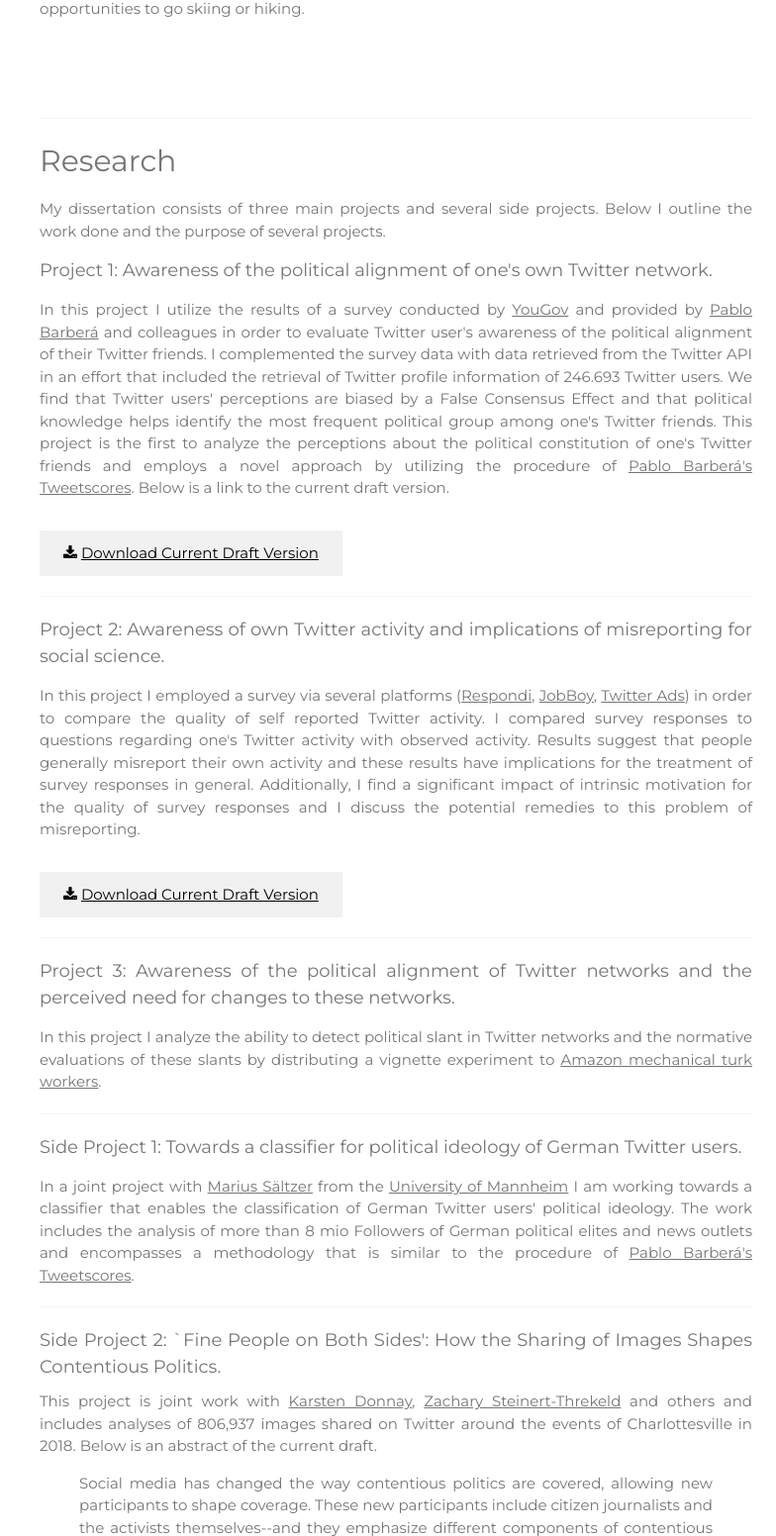
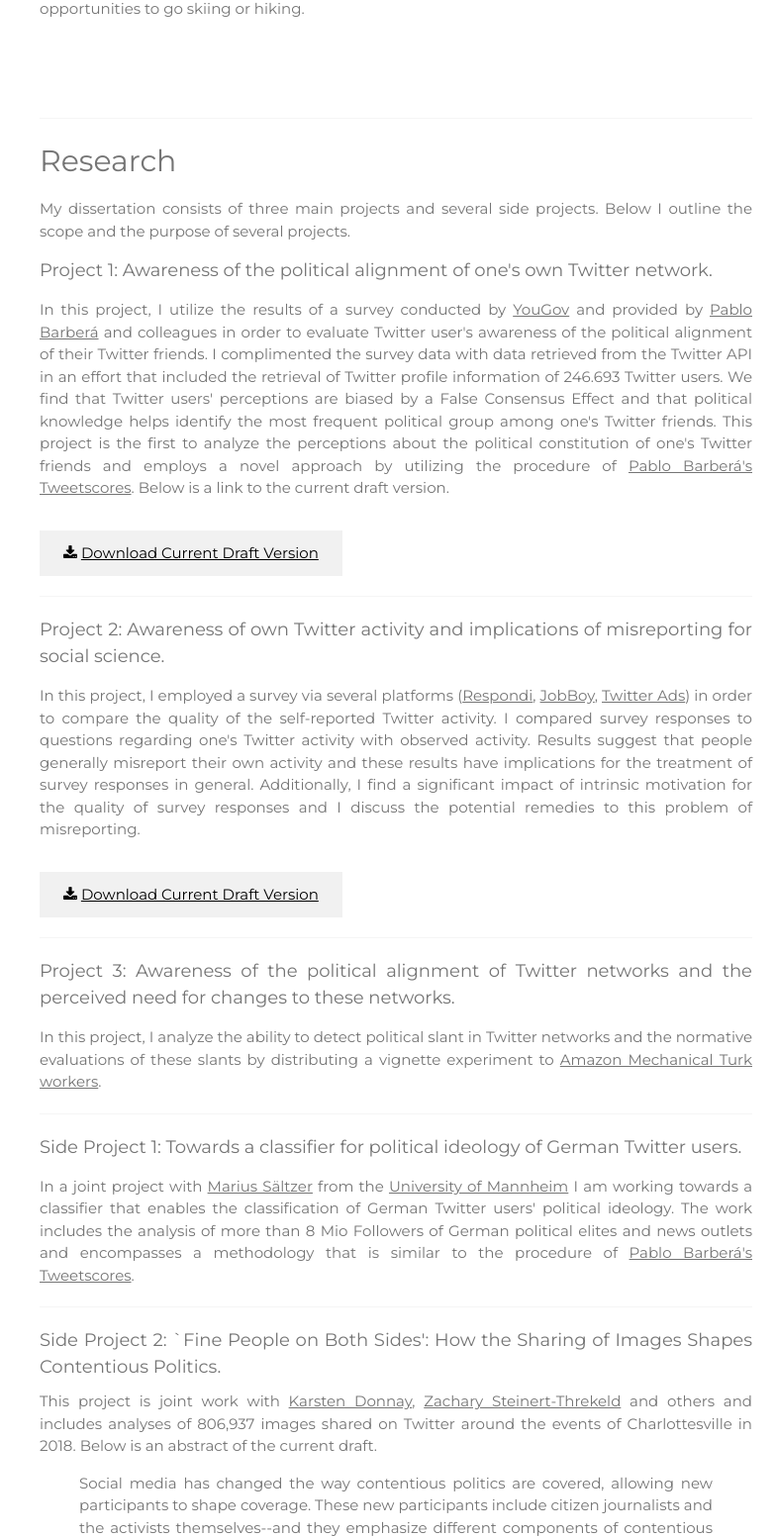
Before and after one commit to bopopescu/personal-website, a Flask app: template templates/home.html in a window 1280 px wide. Shown: the part 1026-2578 px from the top of the page at 99% size, without its empty margins (496-1280 px from the left). Run offline with Flask 2, Linux system fonts and the light colour scheme; the template is opened without the code that fills it, so the values that code supplies are empty.

Commit message:
Minor spelling corrections

```diff
--- a/templates/home.html
+++ b/templates/home.html
@@ -59,34 +59,34 @@ body, h1,h2,h3,h4,h5,h6 {font-family: "Montserrat", sans-serif}
 
     <p>In my dissertation, I analyze social media users' consumption awareness. In particular, I focus on the accuracy of Twitter users' statements about their online activity and the political heterogeneity of their Twitter network. Further, I analyze the normative perceptions of biased news diets. My work utilizes online surveys in addition to analyses of social media data. My dissertation is chaired by <a href="https://www.karstendonnay.net/">Karsten Donnay</a>, <a href="https://www.polver.uni-konstanz.de/cdm/people/selb/">Peter Selb</a> and <a href="http://pablobarbera.com/">Pablo Barber&aacute;</a>. I received both my BA (Major in Sociology, Minor in Statistics) and my MSc (Social and Economic Data Analysis) from the University of Konstanz.</p>
 
-    <p>I mainly use <a href="https://www.python.org/">Python</a> to retrieve the data used in my disseration, while I employ SQL-databases accessed via <a href="https://www.python.org/">MariaDB</a> to maintain the huge datasets social media data might generate. In order to finally make sense of the data, I utilize <a href="">R</a> to employ models and visualize my results. Additionally, I use the <a href="https://www.unipark.com/en/survey-software/">EFS</a> software to create surveys and experiments, which I complemented in one project with an additional <a href="newsfeedanalysis.app">website</a> programmed in <a href="https://www.fullstackpython.com/flask.html">Python Flask</a>. To guarantee everything runs smoothly, I utilize the remote Linux servers hosted by <a href="">BWScope</a> and the <a href="">University of Konstanz</a>. As I work with sensible data, I also became a semi-expert on data privacy and the regulations of the <a href="https://gdpr.eu/">EU-GDPR</a>.</p>
+    <p>I mainly use <a href="https://www.python.org/">Python</a> to retrieve the data used in my dissertation, while I employ SQL-databases accessed via <a href="https://www.python.org/">MariaDB</a> to maintain the huge datasets social media data might generate. In order to finally make sense of the data, I utilize <a href="">R</a> to employ models and visualize my results. Additionally, I use the <a href="https://www.unipark.com/en/survey-software/">EFS</a> software to create surveys and experiments, which I complemented in one project with an additional <a href="newsfeedanalysis.app">website</a> programmed in <a href="https://www.fullstackpython.com/flask.html">Python Flask</a>. To guarantee everything runs smoothly, I utilize the remote Linux servers hosted by <a href="">BWScope</a> and the <a href="">University of Konstanz</a>. As I work with sensible data, I also became a semi-expert on data privacy and the regulations of the <a href="https://gdpr.eu/">EU-GDPR</a>.</p>
 
     <p>In my free time, I enjoy playing the guitar, painting, dancing <a href="https://www.swinginkonstanz.de/">Lindy Hop</a> and other social dances, and spending time outside. As I live in Konstanz, the mountains are close and offer plenty of opportunities to go skiing or hiking.</p>
   </div>
   <div class="w3-content w3-justify w3-text-grey w3-padding-32" id="research">
     <hr class="w3-opacity">
     <h2>Research</h2>
-    <p>My dissertation consists of three main projects and several side projects. Below I outline the work done and the purpose of several projects.</p>
+    <p>My dissertation consists of three main projects and several side projects. Below I outline the scope and the purpose of several projects.</p>
 
     <h5>Project 1: Awareness of the political alignment of one's own Twitter network.</h5>
-    <p>In this project I utilize the results of a survey conducted by <a href="http://today.yougov.com/" target="_blank">YouGov</a> and provided by <a href="http://pablobarbera.com/" target="_blank">Pablo Barber&aacute;</a> and colleagues in order to evaluate Twitter user's awareness of the political alignment of their Twitter friends. I complemented the survey data with data retrieved from the Twitter API in an effort that included the retrieval of Twitter profile information of 246.693 Twitter users. We find that Twitter users' perceptions are biased by a False Consensus Effect and that political knowledge helps identify the most frequent political group among one's Twitter friends. This project is the first to analyze the perceptions about the political constitution of one's Twitter friends and employs a novel approach by utilizing the procedure of <a href="https://github.com/pablobarbera/twitter_ideology">Pablo Barber&aacute;'s Tweetscores</a>. Below is a link to the current draft version.</p>
+    <p>In this project, I utilize the results of a survey conducted by <a href="http://today.yougov.com/" target="_blank">YouGov</a> and provided by <a href="http://pablobarbera.com/" target="_blank">Pablo Barber&aacute;</a> and colleagues in order to evaluate Twitter user's awareness of the political alignment of their Twitter friends. I complimented the survey data with data retrieved from the Twitter API in an effort that included the retrieval of Twitter profile information of 246.693 Twitter users. We find that Twitter users' perceptions are biased by a False Consensus Effect and that political knowledge helps identify the most frequent political group among one's Twitter friends. This project is the first to analyze the perceptions about the political constitution of one's Twitter friends and employs a novel approach by utilizing the procedure of <a href="https://github.com/pablobarbera/twitter_ideology">Pablo Barber&aacute;'s Tweetscores</a>. Below is a link to the current draft version.</p>
     <button class="w3-button w3-light-grey w3-padding-large w3-margin-top">
       <i class="fa fa-download"></i> <a href="/static/ressources/drafts/project1_draft.pdf" target="_blank">Download Current Draft Version</a>
     </button>
 
     <hr class="w3-opacity">
     <h5>Project 2: Awareness of own Twitter activity and implications of misreporting for social science.</h5>
-    <p>In this project I employed a survey via several platforms (<a href="https://www.respondi.com/EN/" target="_blank">Respondi</a>, <a href="https://www.jobboy.com/" target="_blank">JobBoy</a>, <a href="https://ads.twitter.com/" target="_blank">Twitter Ads</a>) in order to compare the quality of self reported Twitter activity. I compared survey responses to questions regarding one's Twitter activity with observed activity. Results suggest that people generally misreport their own activity and these results have implications for the treatment of survey responses in general. Additionally, I find a significant impact of intrinsic motivation for the quality of survey responses and I discuss the potential remedies to this problem of misreporting.</p>
+    <p>In this project, I employed a survey via several platforms (<a href="https://www.respondi.com/EN/" target="_blank">Respondi</a>, <a href="https://www.jobboy.com/" target="_blank">JobBoy</a>, <a href="https://ads.twitter.com/" target="_blank">Twitter Ads</a>) in order to compare the quality of the self-reported Twitter activity. I compared survey responses to questions regarding one's Twitter activity with observed activity. Results suggest that people generally misreport their own activity and these results have implications for the treatment of survey responses in general. Additionally, I find a significant impact of intrinsic motivation for the quality of survey responses and I discuss the potential remedies to this problem of misreporting.</p>
 
     <button class="w3-button w3-light-grey w3-padding-large w3-margin-top">
       <i class="fa fa-download"></i> <a href="/static/ressources/drafts/project2_draft.pdf" target="_blank">Download Current Draft Version</a>
     </button>
     <hr class="w3-opacity">
     <h5>Project 3: Awareness of the political alignment of Twitter networks and the perceived need for changes to these networks.</h5>
-    <p>In this project I analyze the ability to detect political slant in Twitter networks and the normative evaluations of these slants by distributing a vignette experiment to <a href="https://www.mturk.com/" target="_blank">Amazon mechanical turk workers</a>. </p>
+    <p>In this project, I analyze the ability to detect political slant in Twitter networks and the normative evaluations of these slants by distributing a vignette experiment to <a href="https://www.mturk.com/" target="_blank">Amazon Mechanical Turk workers</a>. </p>
     <hr class="w3-opacity">
     <h5>Side Project 1: Towards a classifier for political ideology of German Twitter users.</h5>
-    <p>In a joint project with <a href="https://www.sowi.uni-mannheim.de/debus/team/akademische-mitarbeiterinnen-und-mitarbeiter/saeltzer-marius/" target="_blank">Marius Sältzer</a> from the <a href="https://www.uni-mannheim.de/en/" target="_blank">University of Mannheim</a> I am working towards a classifier that enables the classification of German Twitter users' political ideology. The work includes the analysis of more than 8 mio Followers of German political elites and news outlets and encompasses a methodology that is similar to the procedure of <a href="https://github.com/pablobarbera/twitter_ideology">Pablo Barber&aacute;'s Tweetscores</a>.</p>
+    <p>In a joint project with <a href="https://www.sowi.uni-mannheim.de/debus/team/akademische-mitarbeiterinnen-und-mitarbeiter/saeltzer-marius/" target="_blank">Marius Sältzer</a> from the <a href="https://www.uni-mannheim.de/en/" target="_blank">University of Mannheim</a> I am working towards a classifier that enables the classification of German Twitter users' political ideology. The work includes the analysis of more than 8 Mio Followers of German political elites and news outlets and encompasses a methodology that is similar to the procedure of <a href="https://github.com/pablobarbera/twitter_ideology">Pablo Barber&aacute;'s Tweetscores</a>.</p>
     <hr class="w3-opacity">
     <h5>Side Project 2: `Fine People on Both Sides': How the Sharing of Images Shapes Contentious Politics.</h5>
     This project is joint work with <a href="https://www.karstendonnay.net/">Karsten Donnay</a>, <a href="https://zacharyst.com/" target="_blank">Zachary Steinert-Threkeld</a> and others and includes analyses of 806,937 images shared on Twitter around the events of Charlottesville in 2018. Below is an abstract of the current draft.
```
